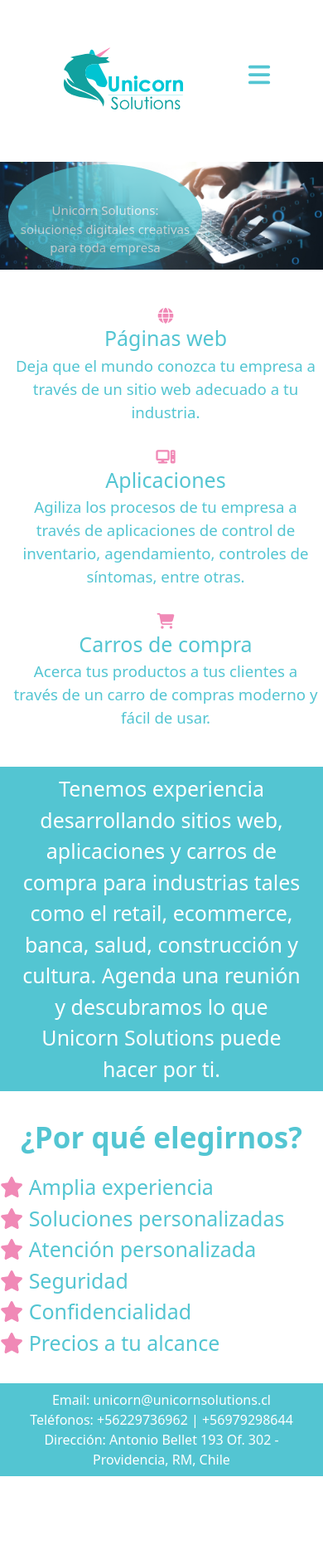
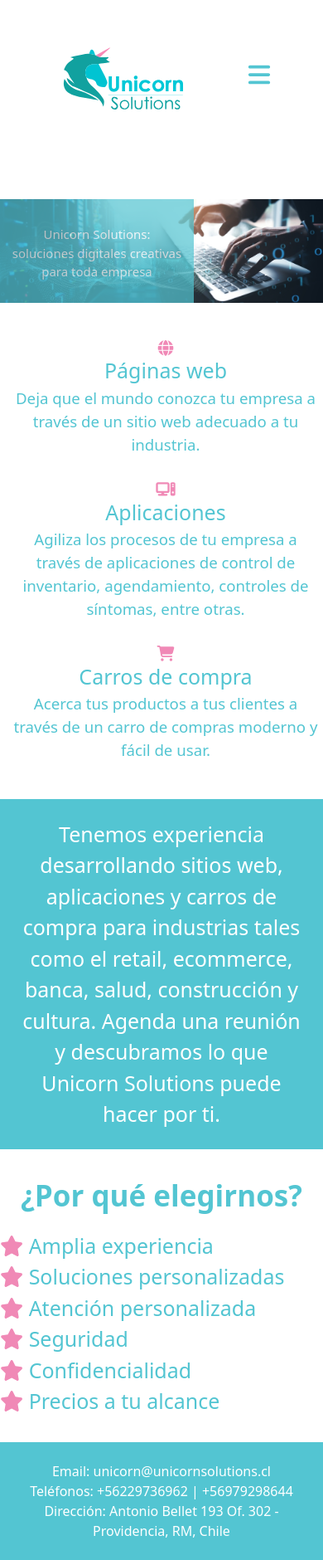
Before and after one commit to danicortesloba/unicorn-solutions, a Next.js app: page / in a window 390 px wide. Shown: the whole page at 83% size. Before the commit the page ends 1779 px from the top, so only its background shows below. Built offline with nearby package versions, Linux system fonts and the light colour scheme.

Commit message:
fix issues

```diff
--- a/src/app/components/contacto.module.css
+++ b/src/app/components/contacto.module.css
@@ -4,3 +4,9 @@
     text-align: center;
     padding: 2vw 5vw 2vw 5vw;
 }
+
+@media screen and (max-width: 600px) {
+    .Box {
+        padding: 6vw 6vw 6vw 6vw;
+    }
+}
--- a/src/app/components/experiencia.module.css
+++ b/src/app/components/experiencia.module.css
@@ -6,3 +6,9 @@
     margin-top: 30px;
     margin-bottom: 30px;
 }
+
+@media screen and (max-width: 600px) {
+    .Box {
+        padding: 6vw 6vw 6vw 6vw;
+    }
+}
--- a/src/app/components/home.module.css
+++ b/src/app/components/home.module.css
@@ -11,13 +11,8 @@
 }
 
 .Turquoise{
-    align-content: center;
-    margin-top:3px;
-    margin-bottom: 3px;
-    margin-left: 10px;
     height: 32vw;
     width: 60vw;
-    border-radius: 50%;
     background-color: #53C5D2;
     opacity: 70%;
     color: white;
@@ -33,3 +28,9 @@
     text-align: center;
     opacity: 100%;
 }
+
+@media screen and (max-width: 600px) {
+    .Box {
+        margin-top: 45px;
+    }
+}
--- a/src/app/components/navbar.module.css
+++ b/src/app/components/navbar.module.css
@@ -47,7 +47,7 @@
       color: #53C5D2;
       margin-bottom: 0px;
       width: 30px;
-      background-color: white;
+      background-color: transparent;
     }
 
     .OuterBox {
```
